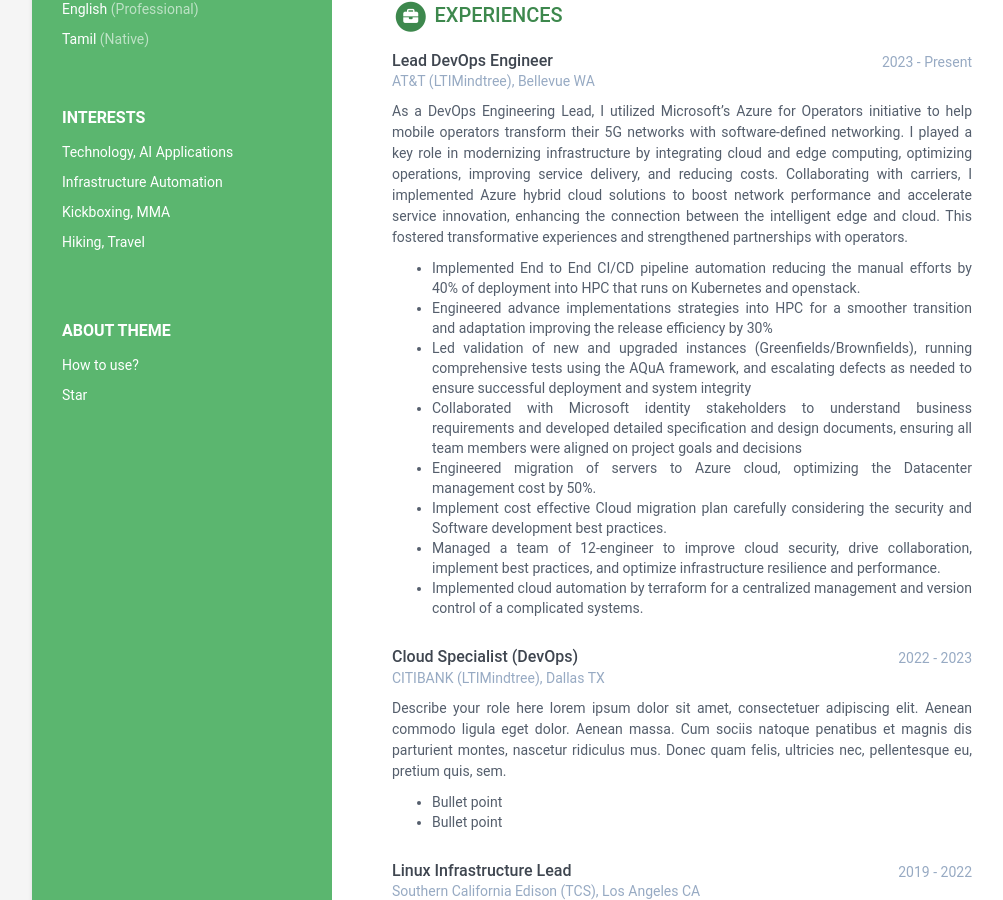
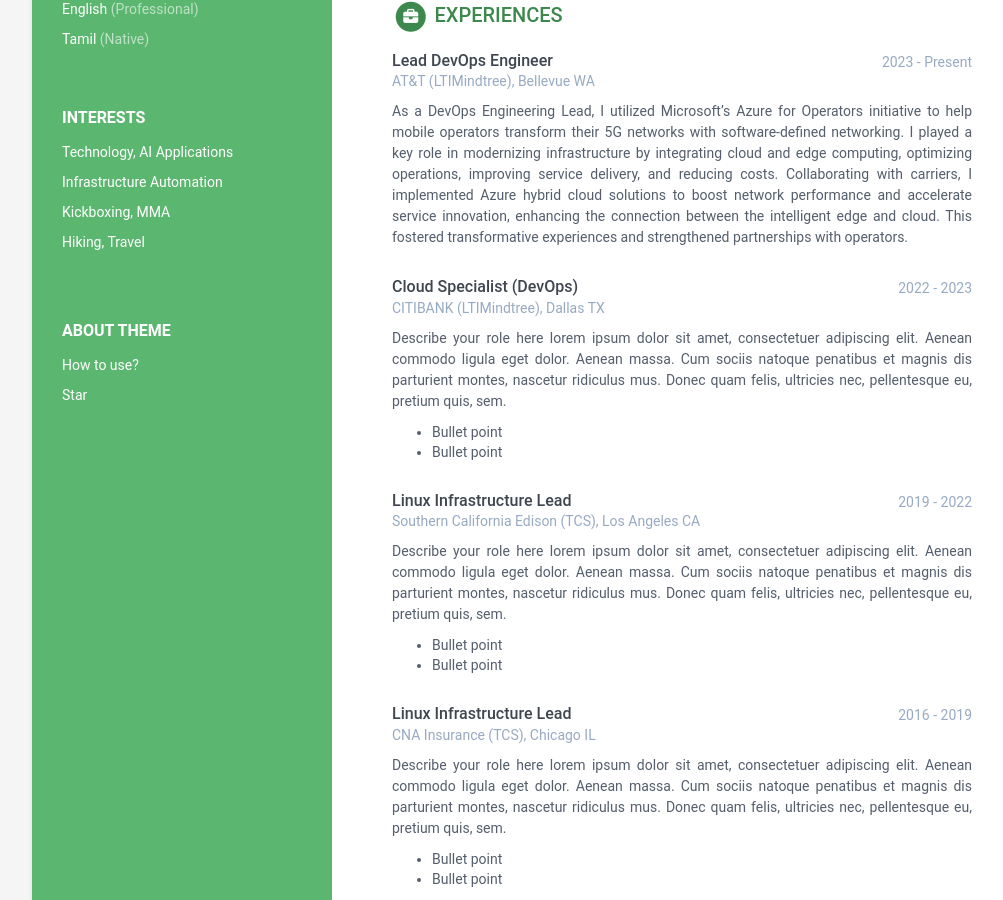
Before and after one commit to Jananimpg/portfolio, a Jekyll site: the page built from index.html, in a window 1280 px wide and 900 px high, scrolled down 619 px. Shown: the whole window, without its empty margins (108-1111 px from the left). Built offline with Jekyll 4.4.1, drawn with Linux system fonts in a browser that asks for light colours.

Commit message:
Update data.yml

```diff
--- a/_data/data.yml
+++ b/_data/data.yml
@@ -95,14 +95,6 @@ experiences:
     company: AT&T (LTIMindtree), Bellevue WA
     details: |
       As a DevOps Engineering Lead, I utilized Microsoft’s Azure for Operators initiative to help mobile operators transform their 5G networks with software-defined networking. I played a key role in modernizing infrastructure by integrating cloud and edge computing, optimizing operations, improving service delivery, and reducing costs. Collaborating with carriers, I implemented Azure hybrid cloud solutions to boost network performance and accelerate service innovation, enhancing the connection between the intelligent edge and cloud. This fostered transformative experiences and strengthened partnerships with operators.
-        - Implemented End to End CI/CD pipeline automation reducing the manual efforts by 40% of deployment into HPC that runs on Kubernetes and openstack.
-        - Engineered advance implementations strategies into HPC for a smoother transition and adaptation improving the release efficiency by 30%
-        - Led validation of new and upgraded instances (Greenfields/Brownfields), running comprehensive tests using the AQuA framework, and escalating defects as needed to ensure successful deployment and system integrity
-        - Collaborated with Microsoft identity stakeholders to understand business requirements and developed detailed specification and design documents, ensuring all team members were aligned on project goals and decisions
-        - Engineered migration of servers to Azure cloud, optimizing the Datacenter management cost by 50%.
-        - Implement cost effective Cloud migration plan carefully considering the security and Software development best practices.
-        - Managed a team of 12-engineer to improve cloud security, drive collaboration, implement best practices, and optimize infrastructure resilience and performance.
-        - Implemented cloud automation by terraform for a centralized management and version control of a complicated systems.
 
   - role: Cloud Specialist (DevOps)
     time: 2022 - 2023
```
